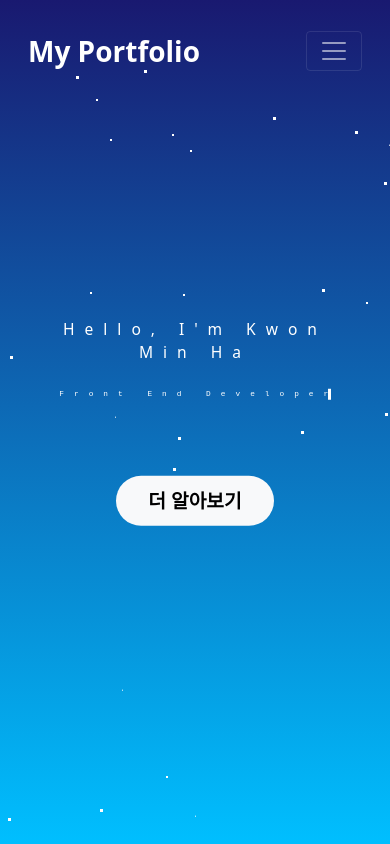
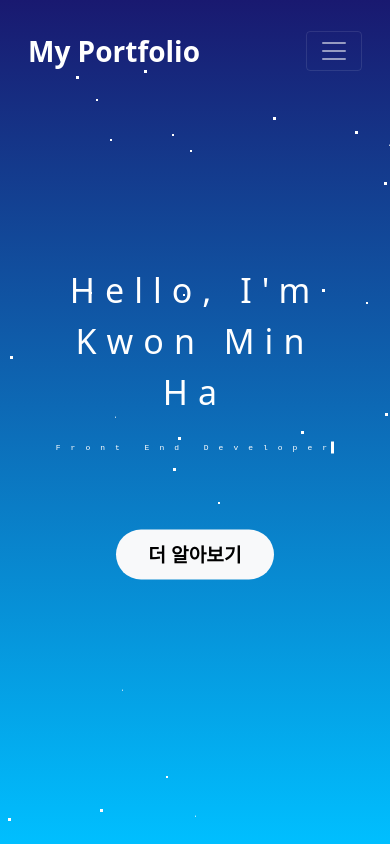
Before and after one commit to guamegi/reactjs-portfolio, a React app: page / in a window 390 px wide. Shown: the top 844 px of the page. Built offline with nearby package versions, Linux system fonts and the light colour scheme.

Commit message:
background 모바일  폰트 수정

```diff
--- a/src/styles/index.scss
+++ b/src/styles/index.scss
@@ -228,7 +228,8 @@ a {
 }
 
 .descTitle {
-  font-size: 4vw;
+  // font-size: 4vw;
+  font-size: 48px;
 }
 
 .typing-text {
@@ -240,8 +241,8 @@ a {
   overflow: hidden;
   border-right: 3px solid;
   font-family: monospace;
-  // font-size: 1em;
-  font-size: 2vw;
+  // font-size: 2vw;
+  font-size: 28px;
   max-inline-size: fit-content;
   // font-size: calc(1vw + 1vh + 0.5vmin);
 }
@@ -567,5 +568,12 @@ a {
   .modal-card {
     width: 100%;
     height: 100%;
+    top: 30%;
+  }
+  .descTitle {
+    font-size: 34px;
+  }
+  .typing-text {
+    font-size: 8px;
   }
 }
```
